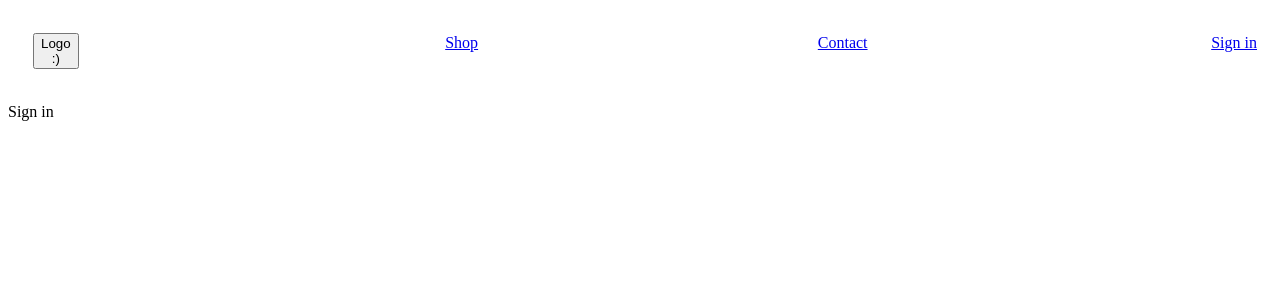
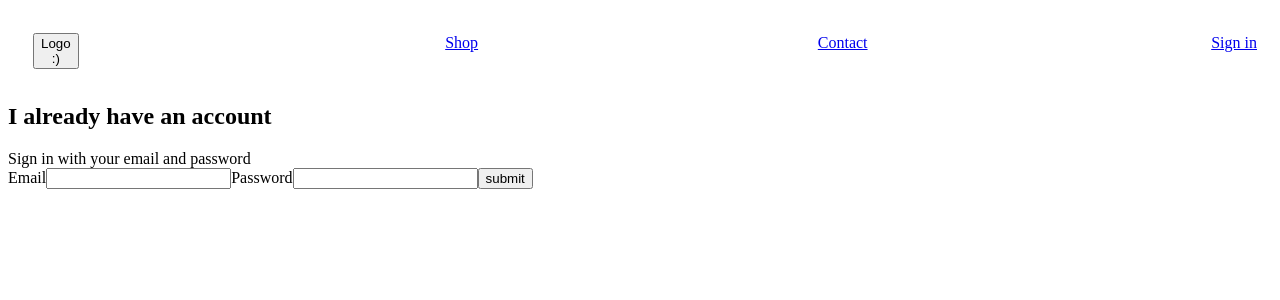
Before and after one commit to Aakarsh500/Ecommerce-Website-2, a React (Create React App) app: page /signIn in a window 1280 px wide. Shown: the top 300 px of the page. Built offline with nearby package versions, Linux system fonts and the light colour scheme.

Commit message:
Added my sign in component (not fully ready though)

```diff
--- a/src/Components/Pages/signIn-signUp/signIn-signUp.componensts.jsx
+++ b/src/Components/Pages/signIn-signUp/signIn-signUp.componensts.jsx
@@ -1,7 +1,12 @@
 import React from "react";
+import SignIn from "../../sign-in/sign-in.component";
 
 const SignInAndSignUpPage = () => {
-  return <div className="sign-in-and-sign-up">Sign in</div>;
+  return (
+    <div className="sign-in-and-sign-up">
+      <SignIn />
+    </div>
+  );
 };
 
 export default SignInAndSignUpPage;
--- /dev/null
+++ b/src/Components/sign-in/sign-in.component.jsx
@@ -0,0 +1,52 @@
+import React, { Component } from "react";
+
+class SignIn extends Component {
+  constructor(props) {
+    super(props);
+    this.state = {
+      email: "",
+      password: ""
+    };
+  }
+
+  handleSubmit = (event) => {
+    event.preventDefault();
+    this.setState({ email: "", password: "" });
+    console.log(this.state.email, this.state.password);
+  };
+
+  handleChange = (event) => {
+    const { name, value } = event.target;
+    this.setState({ [name]: value });
+    console.log(this.state.email, this.state.password);
+  };
+
+  render() {
+    return (
+      <div className="sign-in">
+        <h2>I already have an account</h2>
+        <span>Sign in with your email and password</span>
+        <form onSubmit={this.handleSubmit}>
+          <label htmlFor="">Email</label>
+          <input
+            name="email"
+            type="email"
+            value={this.state.email}
+            required
+            onChange={this.handleChange}
+          />
+          <label>Password</label>
+          <input
+            type="password"
+            name="password"
+            required
+            onChange={this.handleChange}
+            value={this.state.password}
+          />
+          <input type="submit" value="submit" />
+        </form>
+      </div>
+    );
+  }
+}
+export default SignIn;
```
Also changed, not shown: src/Components/sign-in/sign-in.styles.scss (added).
